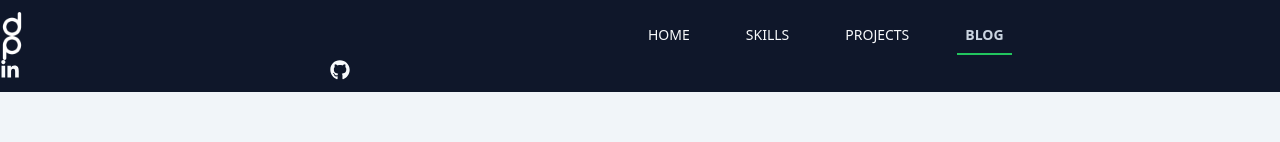
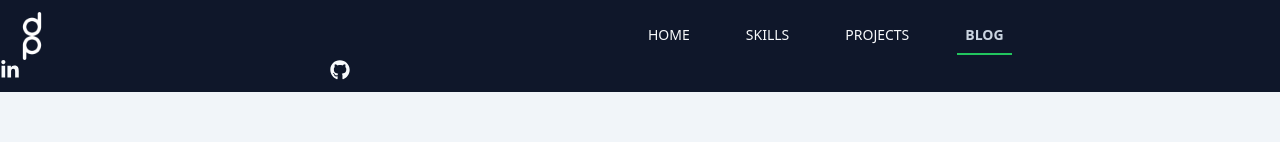
Before and after one commit to pavithransoft/pavi, a React (Vite) app: page /blog in a window 1280 px wide. Shown: the top 142 px of the page. Built offline with nearby package versions, Linux system fonts and the light colour scheme.

Commit message:
profile commit

```diff
--- a/src/components/Navbar.jsx
+++ b/src/components/Navbar.jsx
@@ -124,7 +124,7 @@ const Navbar = () => {
         }`}
       >
         <Link to="/">
-          <div>
+          <div className="px-5">
             <img
               src={assets.d}
               alt="Developer"
```
